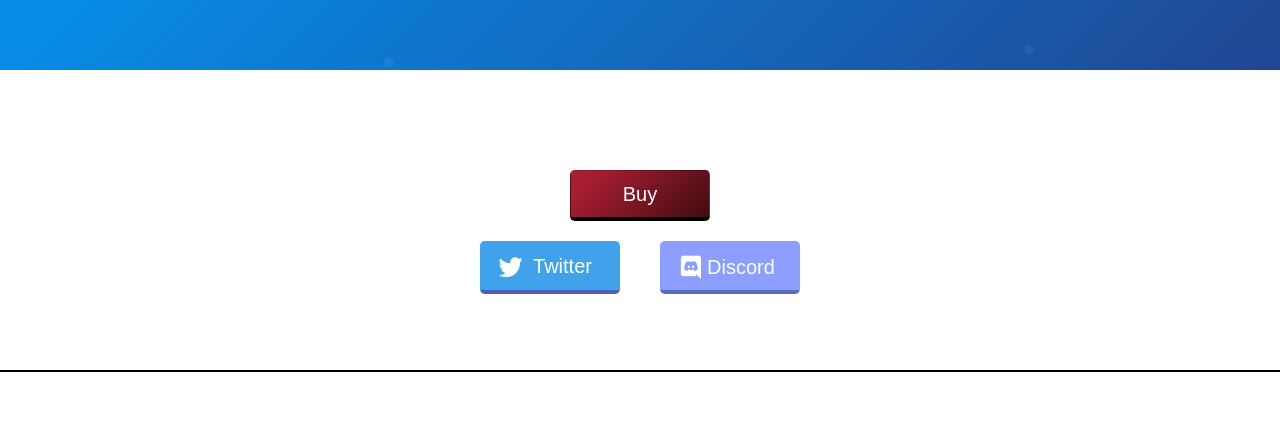
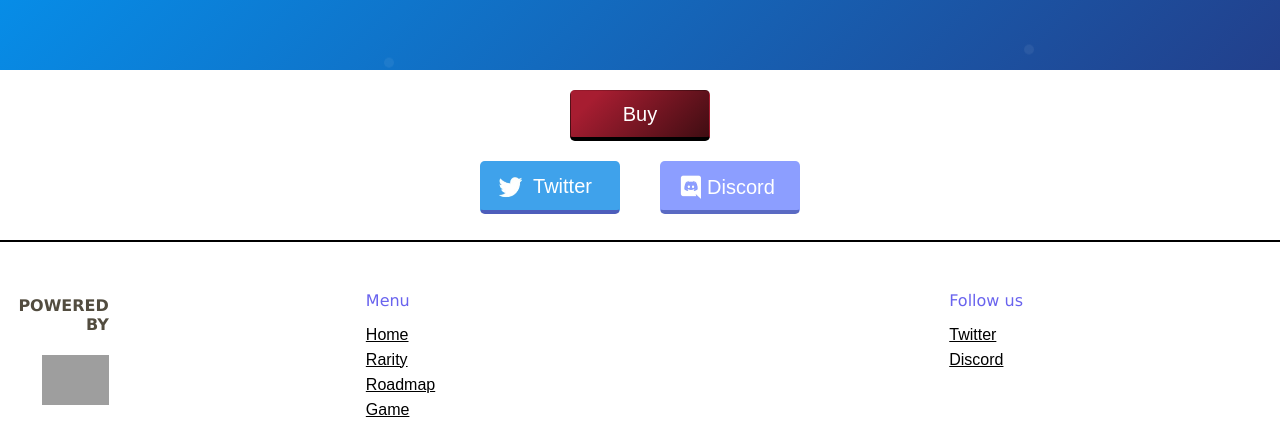
Before and after one commit to rbalonek/Newborn-Narwhals, a React (Create React App) app: page / in a window 1280 px wide. Shown: the part 1038-1459 px from the top of the page. Built offline with nearby package versions, Linux system fonts and the light colour scheme; grey boxes are pictures that could not be loaded.

Commit message:
Button Section

```diff
--- a/src/components/ButtonSection/ButtonSection.css
+++ b/src/components/ButtonSection/ButtonSection.css
@@ -1,9 +1,9 @@
 .buttonSection__container {
   width: 100%;
-  height: 200px;
+  height: 150px;
   background-color: white;
   text-align: -webkit-center;
-  padding-top: 100px;
+  padding-top: 20px;
   border-bottom: solid 2px black;
 }
 .buttons__holder {
@@ -85,6 +85,10 @@
 }
 
 @media (max-width: 400px) {
+  .buttonSection__container {
+    height: 200px;
+    padding-top: 100px;
+  }
   .buttons__holder {
     width: 300px;
     position: relative;
```
